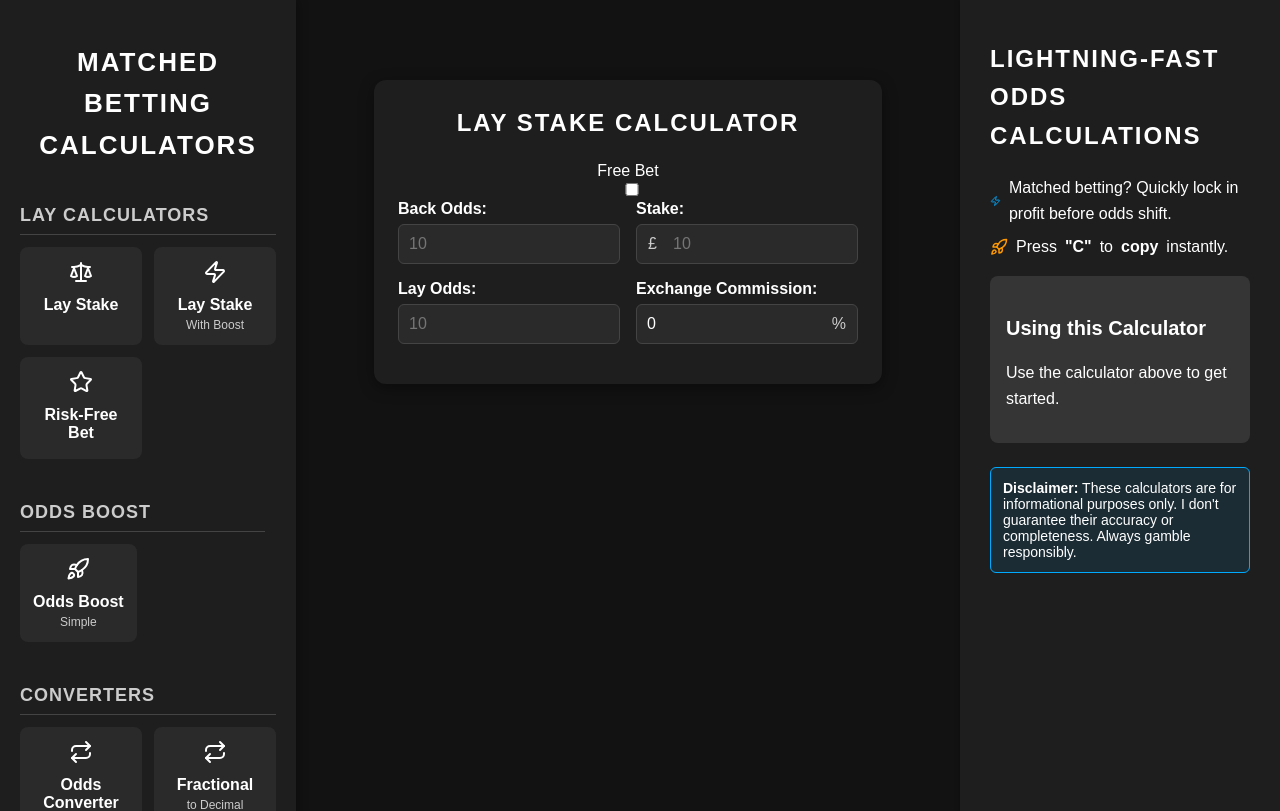
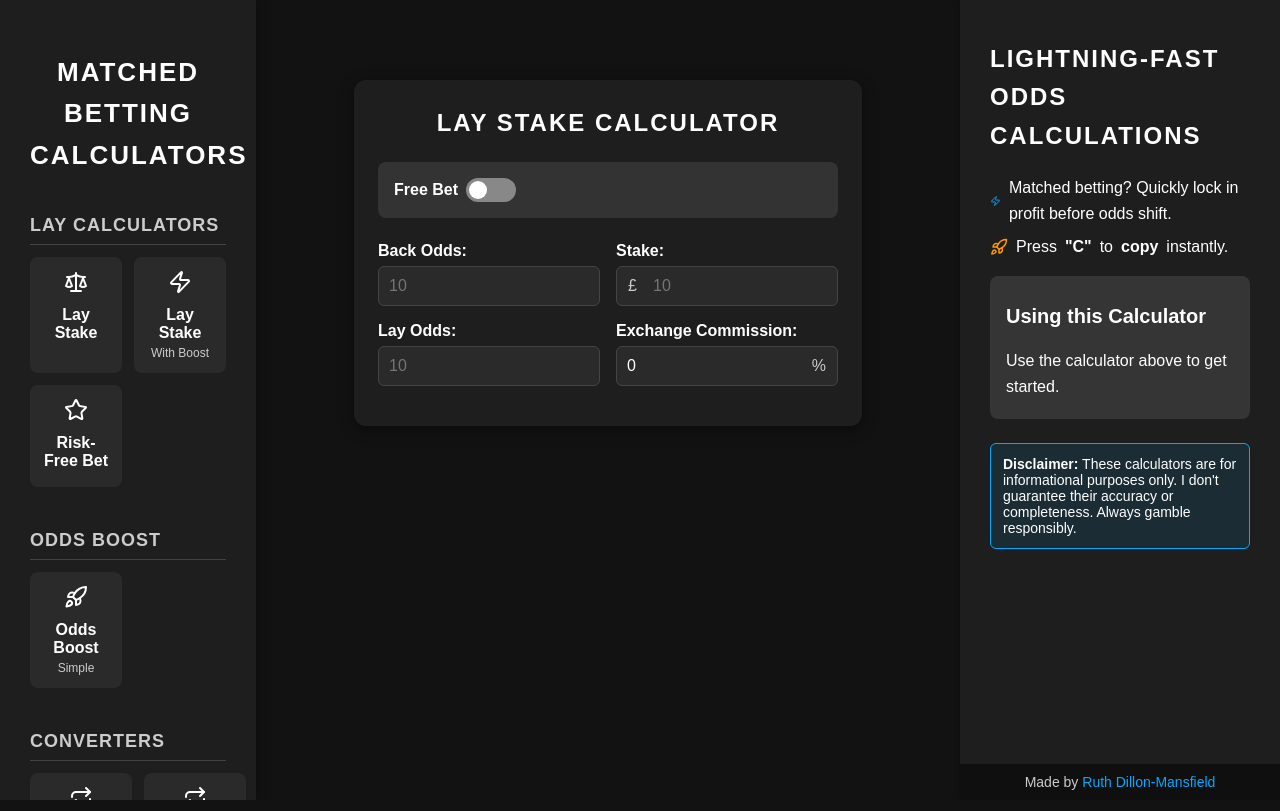
Before and after one commit to ruthdillonmansfield/odds-boost-calculator, a React (Create React App) app: page / in a window 1280 px wide. Shown: the top 811 px of the page. Built offline with nearby package versions, Linux system fonts and the light colour scheme.

Commit message:
Improve CSS

```diff
--- a/src/App.css
+++ b/src/App.css
@@ -1,36 +1,54 @@
 /* ---------------------------
    Global / Layout Styles
 ---------------------------- */
+
+/* Make html & body occupy the full viewport height */
+html, body {
+  margin: 0;
+  padding: 0;
+  width: 100%;
+  height: 100%;
+  overflow: hidden; /* no default scrolling on the entire page */
+}
 
 /* Basic reset & background */
 body {
   background-color: #121212;
   color: white;
   font-family: Arial, sans-serif;
-  margin: 0;
 }
 
 /*
-  The main container (if you have a sidebar or other content).
-  Flex-based:
-  - Left sidebar
+  The main container:
+  - left sidebar
   - main content
-  - (and optionally a right section).
 */
 .app-container {
   display: flex;
-  min-height: 100vh;
-  width: 100%; /* ensures no overflow */
+  width: 100%;
+  height: 100vh; /* fill the viewport */
+  overflow: hidden; /* no scrollbars on the container itself */
+  box-sizing: border-box;
 }
 
-/* The main content area inside .app-container */
+/* Let .content scroll but hide the scrollbar */
 .content {
   flex-grow: 1;
   display: flex;
   justify-content: center;
   align-items: flex-start;
-  /* no extra horizontal padding => no risk of overflow */
+
+  /* scrolling but no visible scrollbar */
+  overflow-y: scroll;
+  -ms-overflow-style: none;  /* IE and Edge */
+  scrollbar-width: none;     /* Firefox */
 }
+.content::-webkit-scrollbar {
+  display: none;            /* Chrome, Safari, Opera */
+}
+
+/* ...the rest of your .content or global styles remain... */
+
 
 /* Headings */
 h2 {
@@ -44,13 +62,6 @@
   margin-bottom: 10px;
   color: white;
   line-height: 1.6;
-}
-
-/* On smaller screens, stack the .app-container columns */
-@media (max-width: 768px) {
-  .app-container {
-    flex-direction: column;
-  }
 }
 
 /* Example nav styling if you have a top nav somewhere */
--- a/src/Components/Calculators/calculators.css
+++ b/src/Components/Calculators/calculators.css
@@ -1,3 +1,7 @@
+/* =======================================================
+   Calculator Container & Layout
+========================================================= */
+
 /* The main calculator container */
 .container {
   background: #1e1e1e;
@@ -23,7 +27,10 @@
   margin-bottom: 20px;
 }
 
-/* Conversion Grid (for conversion type selection) */
+/* =======================================================
+   Conversion Grid (for conversion type selection)
+========================================================= */
+
 .conversion-grid {
   display: grid;
   grid-template-columns: repeat(auto-fit, minmax(160px, 1fr));
@@ -60,7 +67,11 @@
   color: #fff;
 }
 
-/* Two-column layout for fields */
+/* =======================================================
+   Inline Fields & Input Groups
+========================================================= */
+
+/* Two-column layout (flex) for fields */
 .inline-fields {
   display: flex;
   flex-wrap: wrap;
@@ -68,10 +79,10 @@
   margin-bottom: 16px;
 }
 
-/* Each input group styling */
+/* Each input group: half the container width minus a smaller gap */
 .input-group-inline {
   flex: 1 1 calc(50% - 8px);
-  min-width: 140px;
+  min-width: 140px; /* ensures columns don't get too small on desktop */
   text-align: left;
 }
 
@@ -80,10 +91,10 @@
   font-size: 16px;
   font-weight: 600;
   margin-bottom: 6px;
-  white-space: normal;
+  white-space: normal; /* allow wrapping if label text is long */
 }
 
-/* Standard input field styling */
+/* Standard input fields styling */
 input {
   width: 100%;
   padding: 10px;
@@ -101,11 +112,58 @@
   box-shadow: 0 0 8px rgba(0, 170, 255, 0.5);
 }
 
-/* Buttons */
+/* =======================================================
+   Input Prefix/Suffix (for £ and %)
+========================================================= */
+
+.input-prefix-suffix {
+  position: relative;
+  display: inline-block;
+  width: 100%;
+}
+
+.input-prefix-suffix .prefix {
+  position: absolute;
+  left: 12px;
+  top: 50%;
+  transform: translateY(-50%);
+  color: #ccc;
+  pointer-events: none;
+  font-size: 16px;
+}
+
+.input-prefix-suffix .suffix {
+  position: absolute;
+  right: 12px;
+  top: 50%;
+  transform: translateY(-50%);
+  color: #ccc;
+  pointer-events: none;
+  font-size: 16px;
+}
+
+/* Adjust padding when only prefix or suffix is used */
+.input-prefix-suffix.only-prefix input {
+  padding-left: 36px;
+  padding-right: 10px;
+}
+
+.input-prefix-suffix.only-suffix input {
+  padding-left: 10px;
+  padding-right: 36px;
+}
+
+.input-prefix-suffix.prefix-suffix input {
+  padding-left: 36px;
+  padding-right: 36px;
+}
+
+/* =======================================================
+   Buttons
+========================================================= */
+
 button {
   width: 100%;
-  padding: 12px;
-  margin-top: 12px;
   background: #00aaff;
   border: none;
   color: white;
@@ -115,14 +173,16 @@
   cursor: pointer;
   transition: background 0.3s ease;
   display: block;
-  margin: 30px auto 0;
 }
 
 button:hover {
   background: #0088cc;
 }
 
-/* Result box styling */
+/* =======================================================
+   Result & Profit Box Styling
+========================================================= */
+
 .result-box {
   background: rgba(255, 255, 255, 0.1);
   margin: 24px 0;
@@ -139,12 +199,168 @@
   font-size: 22px;
 }
 
+.profit-box {
+  background: rgba(0, 170, 255, 0.1);
+  border: 1px solid #00aaff;
+  border-radius: 6px;
+  padding: 16px;
+  margin-top: 20px;
+  font-size: 20px;
+  font-weight: bold;
+  color: white;
+}
+
+.profit-details {
+  font-size: 16px;
+  font-weight: normal;
+  margin-top: 8px;
+  color: #ccc;
+}
+
+/* Positive/Negative outcome coloring */
+.positive {
+  color: #00ff00;
+}
+
+.negative {
+  color: #ff5555;
+}
+
 /* Glow effect for copy feedback */
 .glow {
   box-shadow: 0 0 10px #edff00;
 }
 
-/* Responsive adjustments */
+/* =======================================================
+   Outcome Breakdown Styling
+========================================================= */
+
+.outcome-container {
+  display: flex;
+  gap: 24px;
+  margin-top: 20px;
+  text-align: left;
+  justify-content: space-between;
+}
+
+.outcome-group {
+  flex: 1;
+  background: rgba(255, 255, 255, 0.05);
+  border: 1px solid #444;
+  border-radius: 6px;
+  padding: 16px;
+}
+
+.group-title {
+  margin-top: 0;
+  margin-bottom: 12px;
+  font-size: 18px;
+  color: #fff;
+  border-bottom: 1px solid #555;
+  padding-bottom: 6px;
+}
+
+.outcome-line {
+  display: flex;
+  justify-content: space-between;
+  margin: 4px 0;
+}
+
+.outcome-line.placeholder {
+  visibility: hidden;
+  min-height: 20px;
+}
+
+.net-outcome {
+  margin-top: 8px;
+  padding-top: 8px;
+  border-top: 1px solid #555;
+}
+
+.outcome-label {
+  font-weight: 600;
+  color: #ccc;
+  margin-right: 8px;
+}
+
+.outcome-value {
+  font-weight: 600;
+}
+
+/* =======================================================
+   Toggle Switch Styles
+========================================================= */
+
+.bet-type-headline {
+  display: flex;
+  align-items: center;
+  gap: 2rem;
+  margin-bottom: 1.5rem;
+  background-color: #333;
+  padding: 1rem;
+  border-radius: 8px;
+}
+
+.toggle-inline {
+  display: flex;
+  align-items: center;
+  gap: 0.5rem;
+}
+
+.toggle-label {
+  font-weight: 600;
+  color: #fff;
+}
+
+.switch {
+  position: relative;
+  display: inline-block;
+  width: 50px;
+  height: 24px;
+}
+
+.switch input {
+  opacity: 0;
+  width: 0;
+  height: 0;
+}
+
+.slider {
+  position: absolute;
+  cursor: pointer;
+  top: 0;
+  left: 0;
+  right: 0;
+  bottom: 0;
+  background-color: #888;
+  transition: 0.4s;
+  border-radius: 24px;
+}
+
+.slider:before {
+  position: absolute;
+  content: "";
+  height: 18px;
+  width: 18px;
+  left: 3px;
+  bottom: 3px;
+  background-color: white;
+  transition: 0.4s;
+  border-radius: 50%;
+}
+
+.switch input:checked + .slider {
+  background-color: #00aaff;
+}
+
+.switch input:checked + .slider:before {
+  transform: translateX(26px);
+}
+
+/* =======================================================
+   Responsive Adjustments
+========================================================= */
+
 @media (max-width: 600px) {
   .inline-fields {
     gap: 8px;
@@ -155,8 +371,28 @@
   }
   .input-group-inline label {
     font-size: 14px;
+    white-space: normal;
   }
   input {
     font-size: 14px;
   }
 }
+
+/* For specific rows that need to stack on mobile (e.g. Lay Odds & Exchange Commission) */
+@media (max-width: 600px) {
+  .lay-row {
+    flex-direction: column;
+    gap: 8px;
+  }
+  .lay-row .input-group-inline {
+    flex: 1 1 100%;
+    min-width: auto;
+  }
+  .lay-row .input-group-inline:first-child {
+    margin-bottom: 16px;
+  }
+}
+
+/* =======================================================
+   End of Calculators CSS
+========================================================= */
--- a/src/Components/Sidebar/Sidebar.css
+++ b/src/Components/Sidebar/Sidebar.css
@@ -1,18 +1,48 @@
-/* ------------------------------------------ */
-/* Existing Desktop Styles (Overlay, etc.)    */
-/* ------------------------------------------ */
+/* =========================
+   DESKTOP STYLES
+========================= */
 .sidebar {
-  min-width: 220px;
+  /* We won't fix it here in base, we'll rely on a desktop media query
+     so that on wide screens it's pinned with its own scroll. */
   width: 20%;
   background: #1e1e1e;
-  padding: 20px;
+  padding: 30px;
   display: flex;
   flex-direction: column;
   align-items: flex-start;
   box-shadow: 2px 0 10px rgba(0, 0, 0, 0.3);
-  position: relative;
-  transition: transform 0.3s ease; /* for mobile slide-in */
+  position: relative; /* default for mobile overlay */
+  transition: transform 0.3s ease;
+  box-sizing: border-box;
 }
+
+@media (min-width: 769px) {
+  .hamburger,
+  .mobile-header {
+    display: none !important;
+  }
+}
+
+
+/* Desktop sidebar pinned & scrollable, but scrollbar hidden */
+@media (min-width: 769px) {
+  .sidebar {
+    position: sticky;
+    top: 0;
+    height: 100vh;
+    overflow-y: scroll; /* still scrollable */
+
+    /* Hide scrollbar in all browsers */
+    -ms-overflow-style: none;  /* IE and Edge */
+    scrollbar-width: none;     /* Firefox */
+  }
+  .sidebar::-webkit-scrollbar {
+    display: none;            /* Chrome, Safari, Opera */
+  }
+}
+
+/* ...other existing styles remain unchanged... */
+
 
 .site-title {
   color: white;
@@ -21,17 +51,17 @@
   margin-bottom: 20px;
   text-align: center;
   width: 100%;
-  text-transform: uppercase; /* optional for a bold look */
+  text-transform: uppercase;
   letter-spacing: 2px;
   line-height: 1.6;
 }
 
-/* The new "category section" wrapper */
 .category-section {
-  margin-bottom: 24px; /* space between categories */
+  margin-bottom: 24px;
+  width: 100%;
+  box-sizing: border-box;
 }
 
-/* Category heading styling */
 .category-title {
   font-size: 18px;
   color: #ccc;
@@ -42,62 +72,61 @@
   padding-bottom: 4px;
 }
 
-/* The grid container for squares => 2 columns on desktop */
+/* Desktop grid: 2 columns (example) */
 .calculator-grid {
   display: grid;
-  grid-template-columns: 1fr 1fr; /* 2 columns */
-  gap: 12px; /* space between squares */
+  grid-template-columns: repeat(2, 1fr);
+  gap: 12px;
+  width: 100%;
+  box-sizing: border-box;
 }
 
-/* Each square (NavLink) */
 .grid-item {
   background: #2a2a2a;
   border-radius: 8px;
   padding: 12px;
   text-align: center;
   color: #fff;
-  text-decoration: none; /* remove link underlines */
+  text-decoration: none;
   display: flex;
   flex-direction: column;
   align-items: center;
   transition: background 0.3s ease, color 0.3s ease;
   border: 1px solid transparent;
+  width: 100%;
+  box-sizing: border-box;
 }
 
 .grid-item:hover,
 .grid-item.active {
   background: #00aaff;
   color: #121212;
-  border-color: #00aaff; /* optional for a highlight border */
+  border-color: #00aaff;
 }
 
-/* The icon area at the top */
 .grid-item .icon {
   margin-bottom: 8px;
 }
 
-/* The main label text */
 .grid-item .label {
   font-size: 16px;
   font-weight: 600;
   margin-bottom: 4px;
 }
 
-/* The sub-label in smaller text */
 .grid-item .sub {
   font-size: 12px;
   color: #ccc;
 }
 
-/* ------------------------------------------ */
-/* Mobile Styles                              */
-/* ------------------------------------------ */
+/* =========================
+   MOBILE STYLES (max-width: 768px)
+========================= */
 @media (max-width: 768px) {
-  /* Sidebar overlay logic, mobile header, etc. remain the same. */
-
+  /* The sidebar becomes an overlay (slide-in) */
   .sidebar {
     position: fixed;
-    top: 60px; /* shift below the mobile header (60px) */
+    top: 60px; /* below mobile header */
     left: 0;
     width: 100%;
     height: calc(100vh - 60px);
@@ -109,43 +138,50 @@
     display: flex;
     flex-direction: column;
     align-items: center;
-    overflow-y: auto; /* so you can scroll the grid if it’s tall */
+    overflow-y: auto; /* scroll if content is tall */
   }
 
-  /* Hide site title if you want */
+  .sidebar.active {
+    transform: translateX(0);
+  }
+
+  /* Hide large site title if you want */
   .site-title {
     display: none;
   }
 
+  .category-section {
+    margin-bottom: 14px;
+  }
+
   .category-title {
     text-align: center;
-    margin-top: 16px;
+    margin-top: 8px;
   }
 
-  /* On mobile, you might want 1 column instead of 2 */
+  /* Force 3 columns on mobile */
   .calculator-grid {
-    grid-template-columns: 1fr; /* single column on phone */
+    grid-template-columns: repeat(3, 1fr);
     gap: 16px;
-    width: 100%; /* make squares fill the width */
+    width: 100%;
   }
 
   .grid-item {
-    /* optionally enlarge the squares or keep them the same */
-    padding: 16px;
+    width: 100%;
+    box-sizing: border-box;
+    padding: 13px;
   }
-}
 
-/* Mobile header & hamburger from your existing code */
-.mobile-header,
-.hamburger {
-  display: none;
-}
+  .grid-item .label {
+    font-size: 14px;
+  }
 
-@media (max-width: 768px) {
+  /* Example mobile header/hamburger (if applicable) */
   .mobile-header {
     display: block;
     position: fixed;
-    top: 0; left: 0;
+    top: 0;
+    left: 0;
     width: 100%;
     height: 60px;
     background: #333;
@@ -167,6 +203,7 @@
     cursor: pointer;
     transition: background-color 0.2s ease;
   }
+
   .hamburger:hover {
     background-color: #444;
   }
--- a/src/Components/Sidebar/Sidebar.js
+++ b/src/Components/Sidebar/Sidebar.js
@@ -10,14 +10,14 @@
 
   return (
     <>
-      {/* Mobile Header (always rendered, but we style/hide it on desktop) */}
+      {/* Mobile Header (always rendered, but hidden on desktop via CSS) */}
       <div className="mobile-header">
         <button className="hamburger" onClick={toggleMenu}>
           {menuOpen ? "✖" : "☰"}
         </button>
       </div>
 
-      {/* Sidebar overlay (slides in) */}
+      {/* Sidebar overlay (slides in on mobile) */}
       <aside className={`sidebar ${menuOpen ? "active" : ""}`}>
         <h1 className="site-title">Matched Betting Calculators</h1>
 
--- a/src/Components/Use/Use.css
+++ b/src/Components/Use/Use.css
@@ -41,7 +41,7 @@
 /* The instructions box inside .use-content */
 .calculator-instructions {
   margin: 16px 0 24px 0;
-  padding: 16px;
+  padding: 4px 16px;
   background: rgba(255, 255, 255, 0.1);
   border-radius: 8px;
   font-size: 16px;
@@ -51,7 +51,7 @@
 
 /* The optional CTA container */
 .use-cta {
-  margin-top: 16px;
+  margin: 16px 0;
   padding: 12px;
   background: rgba(0, 170, 255, 0.1);
   border: 1px solid #00aaff;
```
